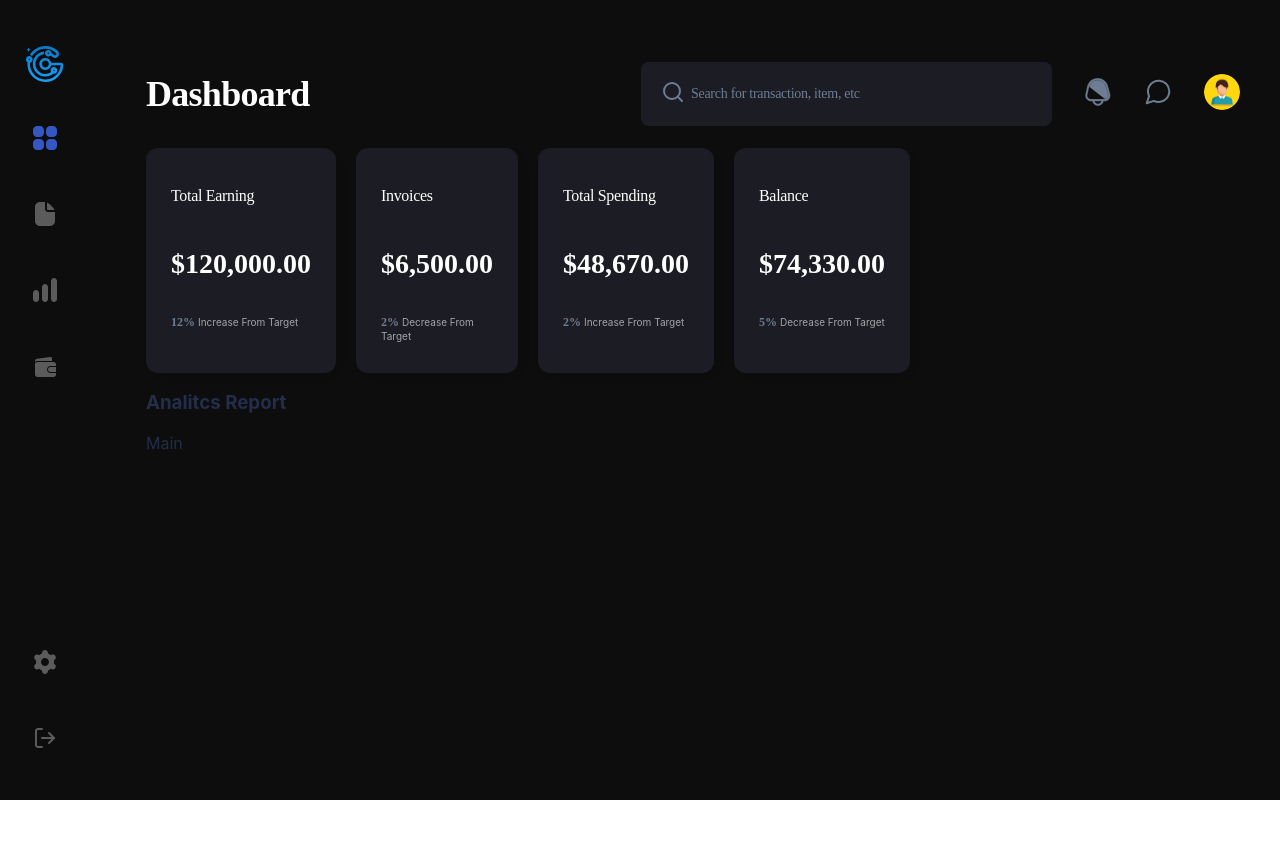
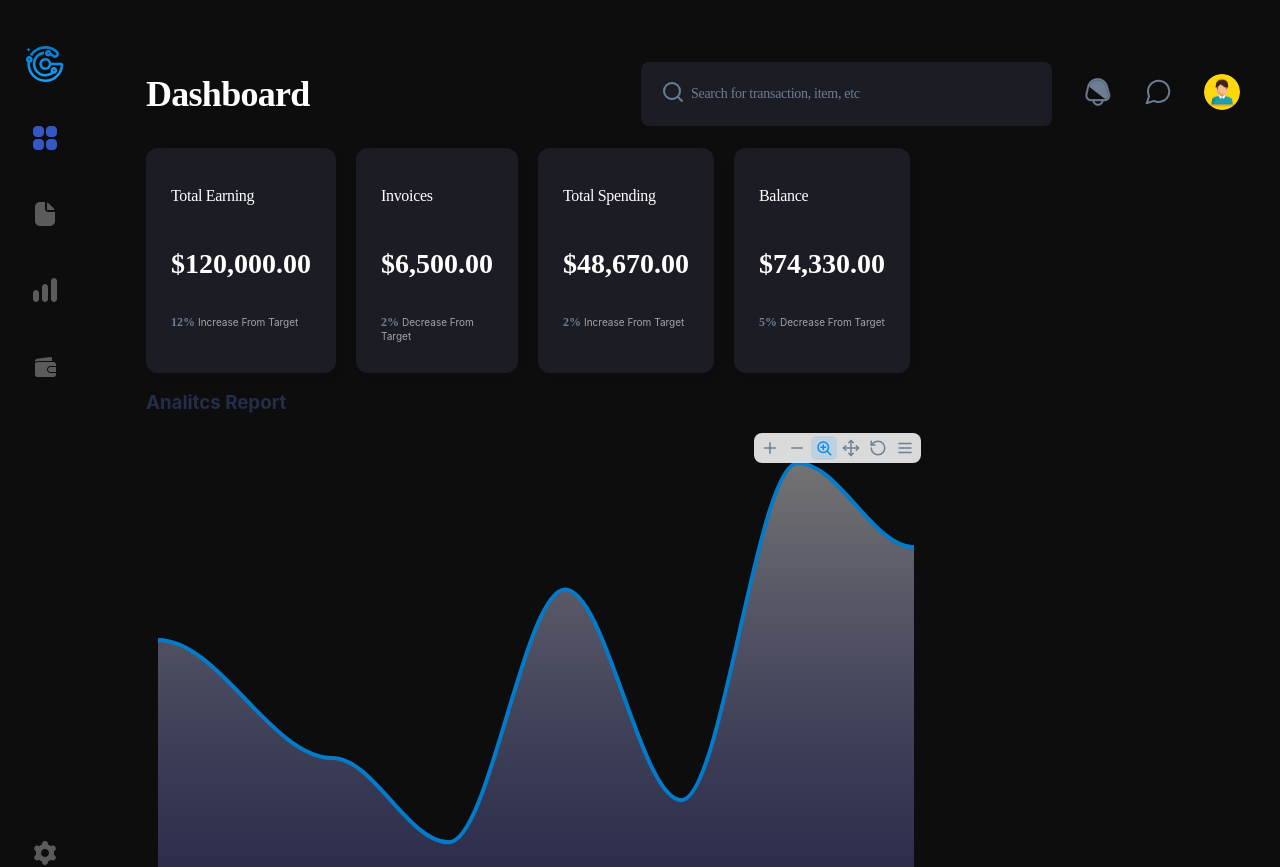
Before and after one commit to popenkov/react-dashboard, a React (Create React App) app: page / in a window 1280 px wide. Shown: the top 867 px of the page. Before the commit the page ends 800 px from the top, so only its background shows below. Built offline with nearby package versions, Linux system fonts and the light colour scheme; the HTML template or start-up script is replaced by a standard one.

Commit message:
analytics report added

```diff
--- a/src/components/Main/Main.tsx
+++ b/src/components/Main/Main.tsx
@@ -2,6 +2,7 @@ import styles from './Main.module.scss';
 
 import MainHeader from '../MainHeader/MainHeader';
 import Summary from '../Summary/Summary';
+import Report from '../Report/Report';
 
 function Main() {
   return (
@@ -11,9 +12,7 @@ function Main() {
         <div className={styles.center}>
           <Summary />
 
-          <div className={styles.report}>
-            <h3>Analitcs Report</h3>
-          </div>
+          <Report />
         </div>
         <div className={styles.right}></div>
       </div>
--- /dev/null
+++ b/src/components/Report/Report.tsx
@@ -0,0 +1,66 @@
+import styles from './Report.module.scss';
+import Chart from 'react-apexcharts';
+
+const data = {
+  series: [
+    {
+      name: 'Analitcs Report',
+      data: [78, 50, 30, 90, 40, 120, 100],
+    },
+  ],
+  options: {
+    chart: {
+      type: 'area',
+      height: 'auto',
+    },
+
+    fill: {
+      colors: ['#fff', 'rgba(52, 80, 177, 0.1)'],
+      type: 'gradient',
+    },
+    dataLabels: {
+      enabled: false,
+    },
+    stroke: {
+      curve: 'smooth',
+      colors: ['#037BCB'],
+    },
+    tooltip: {
+      x: {
+        format: 'dd/MM/yy HH:mm',
+      },
+    },
+    grid: {
+      show: false,
+    },
+    xaxis: {
+      type: 'datetime',
+      categories: [
+        '2022-09-19T00:00:00.000Z',
+        '2022-09-19T01:30:00.000Z',
+        '2022-09-19T02:30:00.000Z',
+        '2022-09-19T03:30:00.000Z',
+        '2022-09-19T04:30:00.000Z',
+        '2022-09-19T05:30:00.000Z',
+        '2022-09-19T06:30:00.000Z',
+      ],
+    },
+    yaxis: {
+      show: false,
+    },
+    toolbar: {
+      show: false,
+    },
+  },
+};
+
+function Report() {
+  return (
+    <div className={styles.report}>
+      <h3>Analitcs Report</h3>
+      <Chart options={data.options} series={data.series} type="area" />
+    </div>
+  );
+}
+
+export default Report;
```
Also changed, not shown: src/components/Report/Report.module.scss (added).
